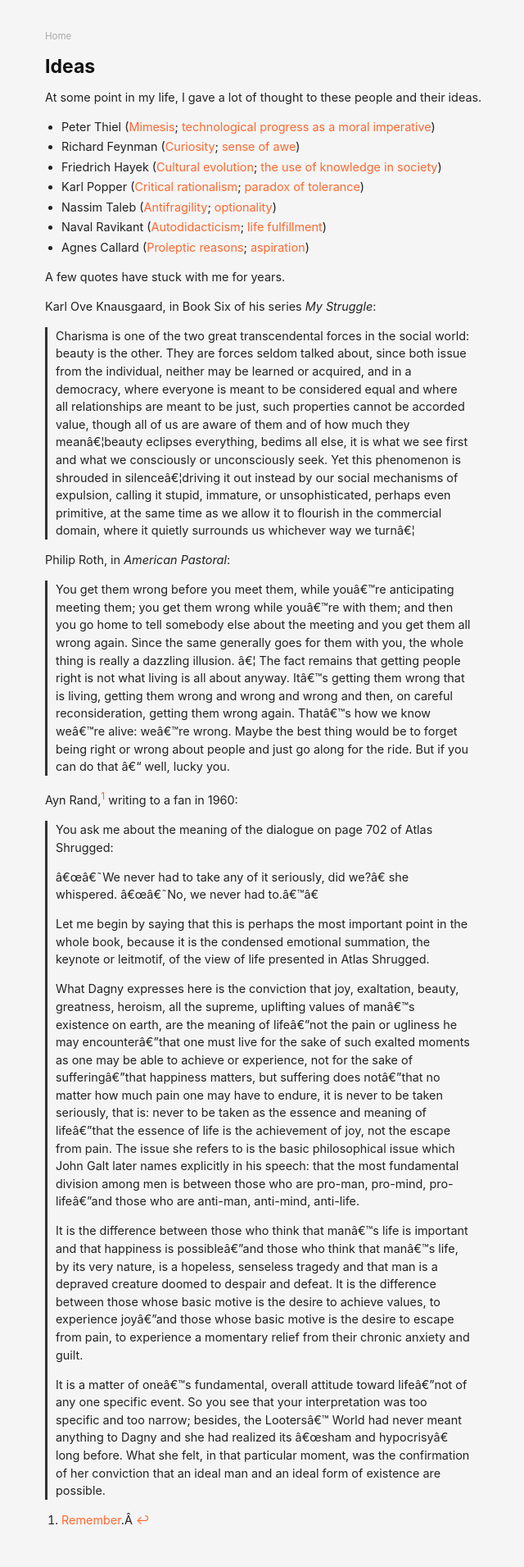
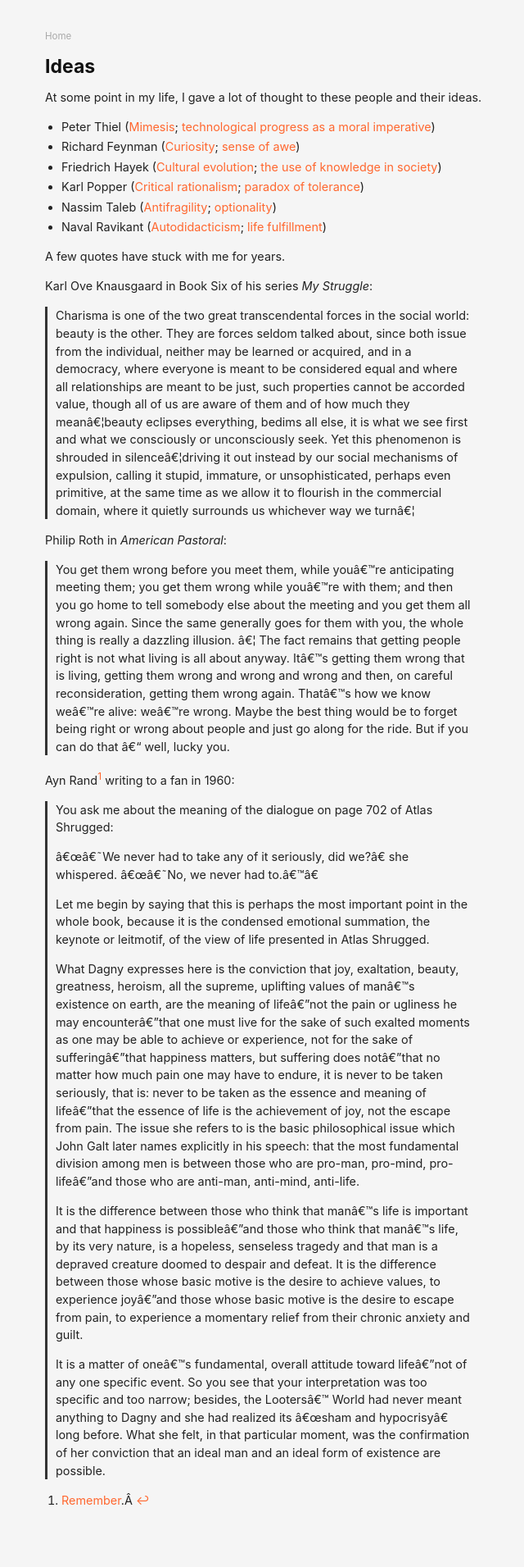
Before and after one commit to danschlz/danschulz.github.io, a Jekyll site: the page built from ideas.md, in a window 1280 px wide. Shown: the whole page at 82% size, without its empty margins (305-945 px from the left). Built offline with Jekyll 4.4.1, drawn with Linux system fonts in a browser that asks for light colours; after the commit the page ends 1887 px from its top, so only the background shows below that.

Commit message:
Update ideas.md

```diff
--- a/ideas.md
+++ b/ideas.md
@@ -11,23 +11,22 @@ At some point in my life, I gave a lot of thought to these people and their idea
 * Karl Popper ([Critical rationalism](https://en.wikipedia.org/wiki/Critical_rationalism); [paradox of tolerance](https://en.wikipedia.org/wiki/Paradox_of_tolerance))
 * Nassim Taleb ([Antifragility](https://en.wikipedia.org/wiki/Antifragility); [optionality](https://25iq.com/2013/10/13/a-dozen-things-ive-learned-from-nassim-taleb-about-optionalityinvesting/))
 * Naval Ravikant ([Autodidacticism](https://www.youtube.com/watch?v=dmBoU93TRlo); [life fulfillment](https://youtu.be/X7tnoR6a-8A))
-* Agnes Callard ([Proleptic reasons](https://humanities-web.s3.us-east-2.amazonaws.com/philosophy/prod/2019-06/Callard%20Proleptic%20Reasons%20Final%20Published%20Version%20OSME.pdf); [aspiration](https://humanities-web.s3.us-east-2.amazonaws.com/philosophy/prod/2018-09/Aspiration%20final%20ms.%20UV.pdf))
-
 
 <!--
 * Leo Strauss ([Esotericism](https://plato.stanford.edu/entries/strauss-leo/#Esot); [liberalism and nihilism](https://en.wikipedia.org/wiki/Leo_Strauss#Liberalism_and_nihilism))
+* Agnes Callard ([Proleptic reasons](https://humanities-web.s3.us-east-2.amazonaws.com/philosophy/prod/2019-06/Callard%20Proleptic%20Reasons%20Final%20Published%20Version%20OSME.pdf); [aspiration](https://humanities-web.s3.us-east-2.amazonaws.com/philosophy/prod/2018-09/Aspiration%20final%20ms.%20UV.pdf))
 -->
 
 
 A few quotes have stuck with me for years.
 
-Karl Ove Knausgaard, in Book Six of his series _My Struggle_:
+Karl Ove Knausgaard in Book Six of his series _My Struggle_:
 > Charisma is one of the two great transcendental forces in the social world: beauty is the other.  They are forces seldom talked about, since both issue from the individual, neither may be learned or acquired, and in a democracy, where everyone is meant to be considered equal and where all relationships are meant to be just, such properties cannot be accorded value, though all of us are aware of them and of how much they mean…beauty eclipses everything, bedims all else, it is what we see first and what we consciously or unconsciously seek.  Yet this phenomenon is shrouded in silence…driving it out instead by our social mechanisms of expulsion, calling it stupid, immature, or unsophisticated, perhaps even primitive, at the same time as we allow it to flourish in the commercial domain, where it quietly surrounds us whichever way we turn…
 
-Philip Roth, in _American Pastoral_:
+Philip Roth in _American Pastoral_:
 > You get them wrong before you meet them, while you're anticipating meeting them; you get them wrong while you're with them; and then you go home to tell somebody else about the meeting and you get them all wrong again. Since the same generally goes for them with you, the whole thing is really a dazzling illusion. ... The fact remains that getting people right is not what living is all about anyway. It's getting them wrong that is living, getting them wrong and wrong and wrong and then, on careful reconsideration, getting them wrong again. That's how we know we're alive: we're wrong. Maybe the best thing would be to forget being right or wrong about people and just go along for the ride. But if you can do that -- well, lucky you.
 
-Ayn Rand,[^1] writing to a fan in 1960:
+Ayn Rand[^1] writing to a fan in 1960:
 > You ask me about the meaning of the dialogue on page 702 of Atlas Shrugged:
 >
 > "'We never had to take any of it seriously, did we?" she whispered. "'No, we never had to.'"
```
